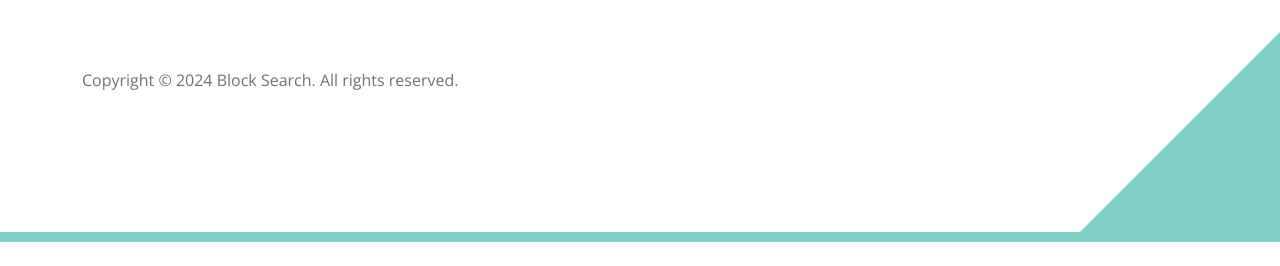
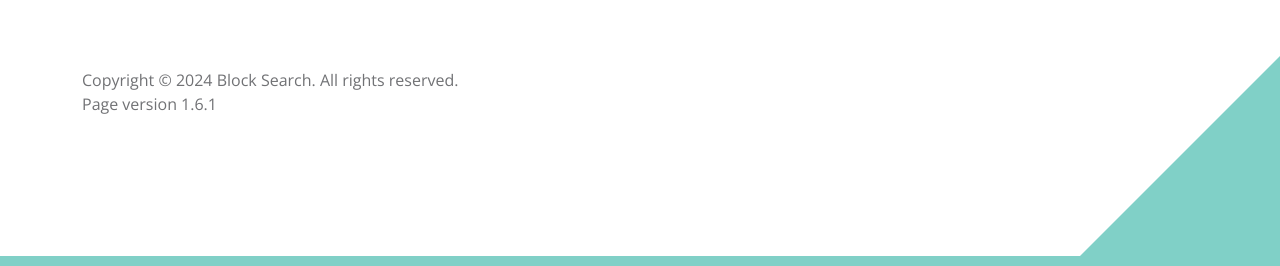
Before and after one commit to Blocksearch/blocksearch.github.io, a plain HTML site: page index.html in a window 1280 px wide. Shown: the part 4280-4546 px from the top of the page. Before the commit the page ends 4522 px from the top, so only its background shows below. Drawn offline with nearby package versions, Linux system fonts and the light colour scheme.

Commit message:
Update index.html

```diff
--- a/index.html
+++ b/index.html
@@ -755,7 +755,8 @@
 
 
 
-                        <p class="copyright-text mt-lg-5 mt-4">Copyright © 2024 Block Search. All rights reserved.
+                        <p class="copyright-text mt-lg-5 mt-4">Copyright © 2024 Block Search. All rights reserved.<br>
+                            Page version 1.6.1
                         <br><br>
 
                     </div>
```
